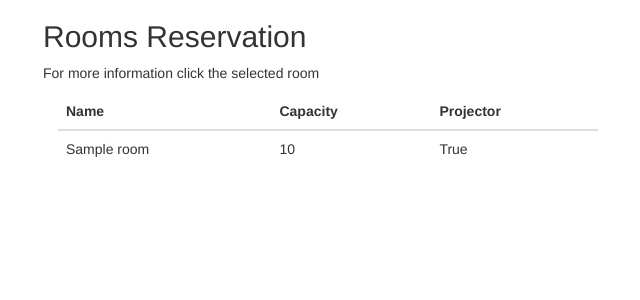
After one commit to Brzydal/CL_Workshops_Reservation, a Django app: page / in a window 1280 px wide. The commit adds this page. Shown: the top 300 px of the page, without its empty margins (27-667 px from the left). Run offline with Django 3.2, Linux system fonts and the light colour scheme; tables that the repository leaves empty hold one stand-in row (values such as "Sample post"); some libraries are stand-ins or nearby versions.

Commit message:
New Views for adding and displaying all rooms

```diff
--- a/Reservation/urls.py
+++ b/Reservation/urls.py
@@ -15,9 +15,10 @@ Including another URLconf
 """
 from django.conf.urls import url
 from django.contrib import admin
-from room.views import AddRoom
+from room.views import all_rooms, AddRoom
 
 urlpatterns = [
     url(r'^admin/', admin.site.urls),
-    url(r'^room/new', AddRoom.as_view()),
+    url(r'^room/new$', AddRoom.as_view()),
+    url(r'^$', all_rooms),
 ]
--- /dev/null
+++ b/room/templates/room/all_rooms.html
@@ -0,0 +1,39 @@
+<!DOCTYPE html>
+<html lang="en">
+<head>
+  <title>All Rooms</title>
+  <meta charset="utf-8">
+  <meta name="viewport" content="width=device-width, initial-scale=1">
+  <link rel="stylesheet" href="https://maxcdn.bootstrapcdn.com/bootstrap/3.3.7/css/bootstrap.min.css">
+  <script src="https://ajax.googleapis.com/ajax/libs/jquery/3.1.1/jquery.min.js"></script>
+  <script src="https://maxcdn.bootstrapcdn.com/bootstrap/3.3.7/js/bootstrap.min.js"></script>
+</head>
+<body>
+
+<div class="container">
+  <h2>Rooms Reservation</h2>
+  <p>For more information click the selected room</p>
+  <div class="col-xs-6 align=auto">
+  <table class="table table-hover">
+    <thead>
+      <tr>
+        <th>Name</th>
+        <th>Capacity</th>
+        <th>Projector</th>
+      </tr>
+    </thead>
+    <tbody>
+    {% for room in rooms %}
+      <tr>
+        <td>{{room.name}}</td>
+        <td>{{room.capacity}}</td>
+        <td>{{room.projector}}</td>
+      </tr>
+    {% endfor %}
+    </tbody>
+  </table>
+  </div>
+</div>
+
+</body>
+</html>
--- a/room/templates/room/room_form.html
+++ b/room/templates/room/room_form.html
@@ -15,7 +15,7 @@
 <body>
 <header>ROOM RESERVATION FORM</header>
 
-<form id="form" class="topBefore">
+<form id="form" class="topBefore" method="POST">{% csrf_token %}
 
   <input id="name" type="text" name="name" placeholder="NAME">
   <input id="capacity" type="text" name="capacity" placeholder="CAPACITY">
--- a/room/views.py
+++ b/room/views.py
@@ -3,27 +3,22 @@ from django.views import View
 from django.http import HttpResponse
 from room.models import *
 # Create your views here.
+
+def all_rooms(request):
+    rooms = Room.objects.all()
+    context = {'rooms':rooms}
+    return render(request,'room/all_rooms.html',context)
+
 class AddRoom(View):
 
     def get(self,request):
-
         return render(request,'room/room_form.html')
 
     def post(self,request):
-#         form_name = request.POST.get('name')
-#         form_surname = request.POST.get('surname')
-#         form_city = request.POST.get('city')
-#         form_street = request.POST.get('street')
-#         form_house_number = request.POST.get('house_number')
-#         form_email = request.POST.get('email')
-#         form_telephone = request.POST.get('telephone')
-#         form_type = request.POST.get('type')
-#         form_description = request.POST.get('description')
-#
-#         address = Address.objects.create(city=form_city, street=form_street, house_number=form_house_number)
-#         person = Person.objects.create(name=form_name,surname=form_surname,description=form_description,address=address)
-#         email = Email.objects.create(email=form_email,person=person)
-#         telephone = Telephone.objects.create(tel_number=form_telephone,type=form_type,person=person)
-#
-#         return redirect('/person_details/{}'.format(person.id))
-        return HttpResponse('boom!')
+        name = request.POST.get('name')
+        capacity = int(request.POST.get('capacity'))
+        projector = bool(request.POST.get('projector'))
+
+        room = Room.objects.create(name = name, capacity = capacity, projector = projector)
+
+        return redirect('/')
```
